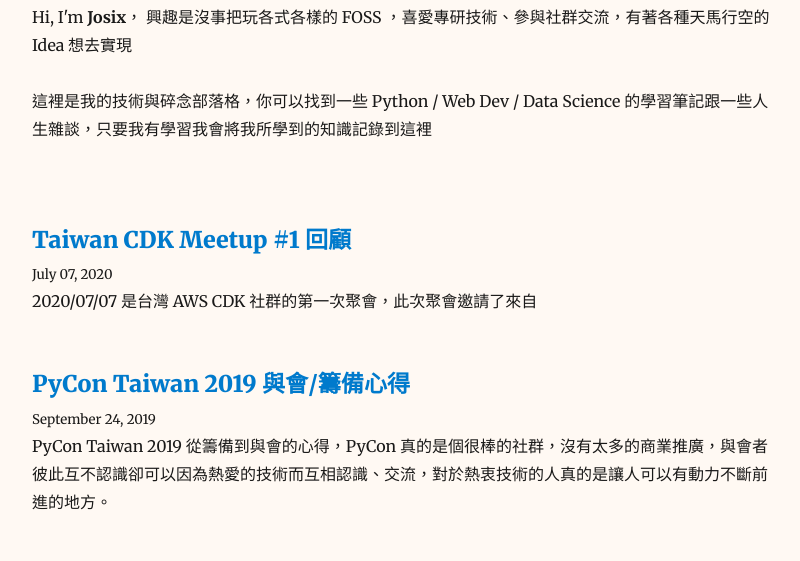
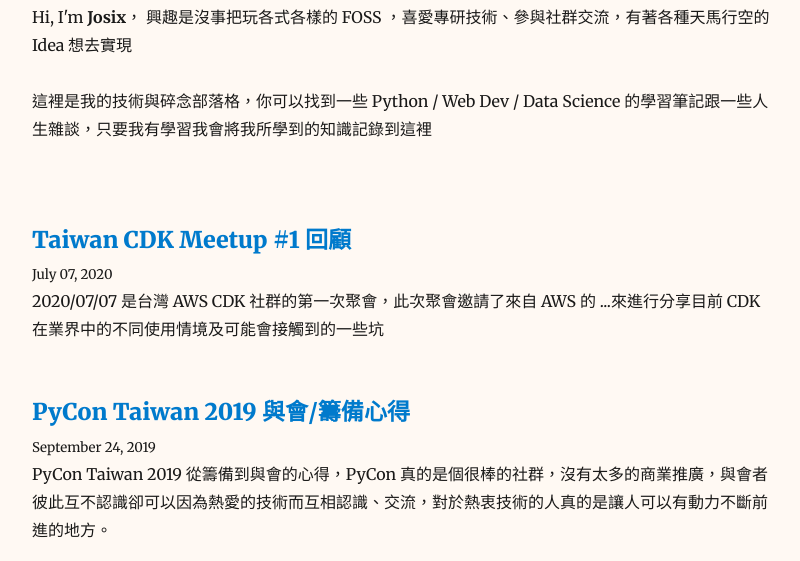
Before and after one commit to josix/blog, a Gatsby site: page / in a window 1280 px wide. Shown: the part 229-790 px from the top of the page, without its empty margins (237-1037 px from the left). Built offline with nearby package versions, Linux system fonts and the light colour scheme; Gatsby itself is replaced by a stand-in of ours; some packages are replaced by stand-ins of ours; no server answers.

Commit message:
Update Blog “taiwan-cdk-meetup-1-與會心得/index”

```diff
--- a/content/blog/taiwan-cdk-meetup-1-與會心得/index.md
+++ b/content/blog/taiwan-cdk-meetup-1-與會心得/index.md
@@ -1,6 +1,7 @@
 ---
 title: "Taiwan CDK Meetup #1 回顧"
 date: 2020-07-07T18:42:32.063Z
-description: 2020/07/07 是台灣 AWS CDK 社群的第一次聚會，此次聚會邀請了來自
+description: 2020/07/07 是台灣 AWS CDK 社群的第一次聚會，此次聚會邀請了來自 AWS 的 ...來進行分享目前 CDK
+  在業界中的不同使用情境及可能會接觸到的一些坑
 ---
  2020/07/07 台灣 AWS CDK 社群的第一次聚會，此次聚會邀請了來自
```
